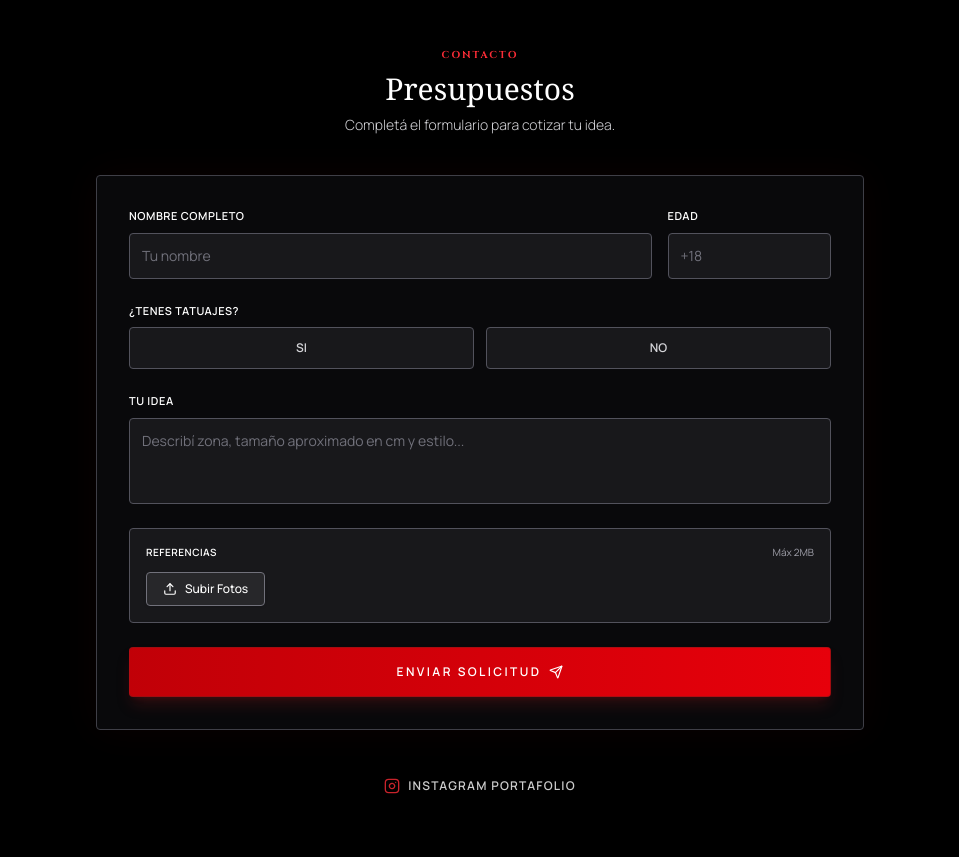
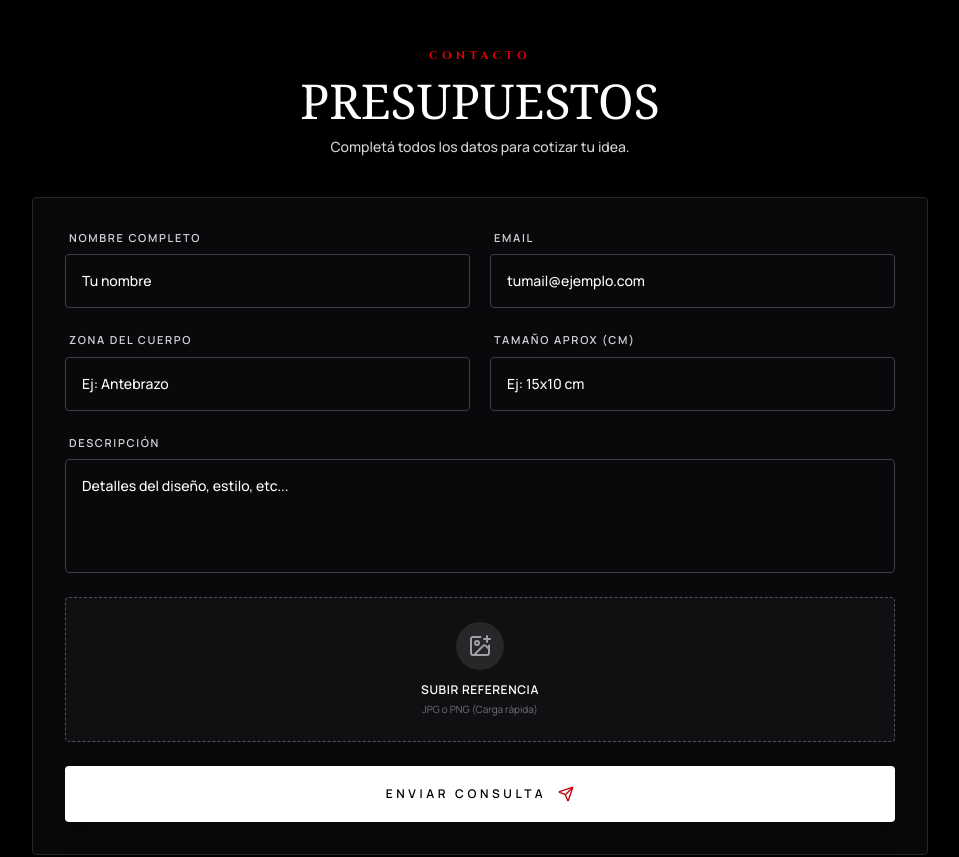
Before and after one commit to MartuGallonetti/LeoAcrataInk, a React (Vite) app: page / in a window 1280 px wide. Shown: the part 4040-4897 px from the top of the page, without its empty margins (160-1119 px from the left). Built offline with nearby package versions, Linux system fonts and the light colour scheme; the HTML template or start-up script is replaced by a standard one.

Commit message:
formulario

```diff
--- a/src/components/sections/Contact.jsx
+++ b/src/components/sections/Contact.jsx
@@ -1,65 +1,142 @@
+
+
+    // CLAVES
+
+
+
 import { useState, useRef } from 'react'
 import { motion, AnimatePresence } from 'framer-motion'
-import { Upload, X, Send, CheckCircle2, Loader2, AlertCircle, Instagram } from 'lucide-react'
+import { X, Send, CheckCircle2, Loader2, ImagePlus, AlertCircle, Instagram } from 'lucide-react'
 import emailjs from '@emailjs/browser'
-import { cn } from '../../utils/cn'
+
+// === ESTILO ANTI-FONDO BLANCO ===
+const inputStyle = {
+  WebkitBoxShadow: "0 0 0px 1000px #09090b inset",
+  WebkitTextFillColor: "white",
+  caretColor: "white"
+}
+
+const InputBase = ({ label, ...props }) => (
+  <div className="flex flex-col gap-2 group">
+    <label className="text-[11px] font-black uppercase tracking-[0.15em] text-zinc-300 ml-1">
+      {label}
+    </label>
+    <input
+      {...props}
+      style={inputStyle}
+      className="w-full bg-zinc-950 border border-zinc-700 rounded-sm px-4 py-4 text-sm text-white font-medium
+                 placeholder:text-zinc-600
+                 focus:outline-none focus:border-red-600 focus:ring-1 focus:ring-red-900
+                 transition-all appearance-none"
+    />
+  </div>
+)
 
 export default function Contact() {
   const formRef = useRef()
-  const fileInputRef = useRef()
+  const fileInputId = "file-upload-input"
+
   const [loading, setLoading] = useState(false)
+  const [loadingText, setLoadingText] = useState('')
   const [status, setStatus] = useState(null)
 
   const [form, setForm] = useState({
-    name: '',
-    age: '',
-    hasTattoos: null,
-    idea: '',
+    nombre: '',
+    email: '',
+    zona: '',
+    tamano: '',
+    mensaje: '',
     files: []
   })
 
-  // --- LÓGICA DE ARCHIVOS ---
+  // --- 1. SELECCIÓN DE FOTOS ---
   const handleFileChange = (e) => {
     if (e.target.files && e.target.files.length > 0) {
-      const newFiles = Array.from(e.target.files)
-      const validFiles = newFiles.filter(file => {
-        const sizeInMB = file.size / (1024 * 1024)
-        if (sizeInMB > 2) {
-          alert(`La imagen "${file.name}" pesa más de 2MB.`)
-          return false
-        }
-        return true
-      })
-      setForm(prev => ({ ...prev, files: [...prev.files, ...validFiles] }))
+      // Solo permitimos 1 foto para simplificar el link
+      const file = e.target.files[0];
+
+      // Validación básica (Cloudinary se banca hasta 10MB gratis)
+      if (file.size > 10 * 1024 * 1024) {
+         alert("La foto es muy pesada (Máx 10MB).");
+         return;
+      }
+
+      setForm(prev => ({ ...prev, files: [file] }));
     }
   }
 
-  const removeFile = (index) => {
-    setForm(prev => ({ ...prev, files: prev.files.filter((_, i) => i !== index) }))
+  const removeFile = () => {
+    setForm(prev => ({ ...prev, files: [] }));
+    const input = document.getElementById(fileInputId);
+    if (input) input.value = "";
   }
 
+  // --- 2. SUBIDA A CLOUDINARY ---
+  const uploadToCloudinary = async (file) => {
+    const formData = new FormData();
+    formData.append("file", file);
+
+    // === ¡PONÉ TUS CLAVES DE CLOUDINARY ACÁ! ===
+    const uploadPreset = "dfofi41bh"; // Ej: "ml_default" (lo sacás del paso 1)
+    const cloudName = "alrp7v6n";       // Ej: "martuapp"
+    // ===========================================
+
+    formData.append("upload_preset", uploadPreset);
+
+    try {
+      const response = await fetch(
+        `https://api.cloudinary.com/v1_1/${cloudName}/image/upload`,
+        { method: "POST", body: formData }
+      );
+      const data = await response.json();
+      return data.secure_url; // Esto devuelve el link https://...
+    } catch (error) {
+      console.error("Error subiendo a Cloudinary:", error);
+      throw new Error("Fallo la subida de imagen");
+    }
+  };
+
+  // --- 3. ENVÍO FINAL ---
   const handleSubmit = async (e) => {
     e.preventDefault()
     setLoading(true)
-    setStatus(null)
 
-    const serviceId = 'YOUR_SERVICE_ID'
-    const templateId = 'YOUR_TEMPLATE_ID'
-    const publicKey = 'YOUR_PUBLIC_KEY'
-
-    if (fileInputRef.current) {
-      const dataTransfer = new DataTransfer()
-      form.files.forEach(file => dataTransfer.items.add(file))
-      fileInputRef.current.files = dataTransfer.files
-    }
+    const serviceId = 'service_c4273bg'
+    const templateId = 'template_javeiqu'
+    const publicKey = 'pvDY7rIDJypYZqU6H'
 
     try {
-      await emailjs.sendForm(serviceId, templateId, formRef.current, publicKey)
+      let imageUrl = "Sin adjunto";
+
+      // A) Si hay foto, primero la subimos a la nube
+      if (form.files.length > 0) {
+        setLoadingText('Subiendo foto...');
+        imageUrl = await uploadToCloudinary(form.files[0]);
+      }
+
+      // B) Preparamos los datos para EmailJS
+      // Agregamos el link de la foto como una variable de texto
+      const templateParams = {
+        nombre: form.nombre,
+        email: form.email,
+        zona: form.zona,
+        tamano: form.tamano,
+        mensaje: form.mensaje,
+        imagen_url: imageUrl // Esta es la clave mágica
+      };
+
+      // C) Enviamos el mail
+      setLoadingText('Enviando consulta...');
+      await emailjs.send(serviceId, templateId, templateParams, publicKey);
+
       setLoading(false)
       setStatus('success')
-      setForm({ name: '', age: '', hasTattoos: null, idea: '', files: [] })
-      if(fileInputRef.current) fileInputRef.current.value = ""
-      setTimeout(() => setStatus(null), 5000)
+
+      // Limpiar
+      setForm({ nombre: '', email: '', zona: '', tamano: '', mensaje: '', files: [] })
+      const input = document.getElementById(fileInputId)
+      if (input) input.value = ""
+
     } catch (error) {
       console.error("Error:", error)
       setLoading(false)
@@ -67,163 +144,118 @@ export default function Contact() {
     }
   }
 
-  // Componente de Input (TEXTOS EN BLANCO PURO)
-  const InputBase = ({ label, ...props }) => (
-    <div className="flex flex-col gap-2">
-      {/* CAMBIO: text-white (Blanco puro para el título) */}
-      <label className="text-[11px] font-bold uppercase tracking-wider text-white">{label}</label>
-      <input
-        {...props}
-        // CAMBIO: Borde más claro (border-zinc-600) para que se vea bien el recuadro
-        className="w-full bg-zinc-900 border border-zinc-600 rounded-sm px-3 py-3 text-sm text-white focus:outline-none focus:border-red-500 focus:ring-1 focus:ring-red-500/50 transition-all placeholder-zinc-500"
-      />
-    </div>
-  )
+  return (
+    <section id="contact" className="relative py-20 px-4 bg-black border-t border-zinc-900 overflow-hidden min-h-screen flex items-center justify-center">
 
-  return (
-    <section id="contact" className="relative py-20 px-4 bg-black border-t border-zinc-800">
+      <div className="max-w-4xl w-full mx-auto relative z-10">
 
-      {/* Fondo con luz roja */}
-      <div className="absolute inset-0 bg-[radial-gradient(circle_at_center,_var(--tw-gradient-stops))] from-red-900/15 via-black to-black pointer-events-none"></div>
-
-      <div className="max-w-3xl mx-auto relative z-10">
-
-        {/* Cabecera */}
         <div className="text-center mb-10">
-          <h2 className="text-red-500 tracking-[0.2em] text-[10px] font-bold uppercase mb-2 drop-shadow-sm">Contacto</h2>
-          <h3 className="text-3xl font-serif text-white mb-2">Presupuestos</h3>
-          <p className="text-zinc-300 text-sm font-light">Completá el formulario para cotizar tu idea.</p>
+          <h2 className="text-red-600 tracking-[0.4em] text-[11px] font-black uppercase mb-3">CONTACTO</h2>
+          <h3 className="text-4xl md:text-5xl font-serif text-white mb-3">PRESUPUESTOS</h3>
+          <p className="text-zinc-300 text-sm font-medium max-w-sm mx-auto">
+            Completá todos los datos para cotizar tu idea.
+          </p>
         </div>
 
-        {/* TARJETA DEL FORMULARIO (Fondo Gris visible) */}
-        <div className="bg-zinc-950 border border-zinc-700 rounded-sm p-6 md:p-8 shadow-[0_0_40px_rgba(220,38,38,0.05)] relative overflow-hidden">
+        <div className="bg-zinc-950 border border-zinc-800 rounded-sm p-6 md:p-8 shadow-2xl relative">
 
           <form ref={formRef} onSubmit={handleSubmit} className="space-y-6 relative z-10">
 
-             {/* Overlay de Carga */}
+             {/* === CARTEL DE ÉXITO === */}
              <AnimatePresence>
-              {(loading || status === 'success') && (
+              {status === 'success' && (
                 <motion.div
                   initial={{ opacity: 0 }} animate={{ opacity: 1 }} exit={{ opacity: 0 }}
-                  className="absolute inset-0 z-50 bg-zinc-900/95 flex flex-col items-center justify-center text-center p-4 backdrop-blur-sm"
+                  className="absolute inset-0 z-50 bg-black/95 flex flex-col items-center justify-center text-center p-6 backdrop-blur-sm"
                 >
-                  {loading ? (
-                    <>
-                      <Loader2 className="animate-spin text-red-500 mb-3" size={32} />
-                      <p className="text-white text-xs tracking-widest uppercase animate-pulse">Enviando...</p>
-                    </>
-                  ) : (
-                    <>
-                      <CheckCircle2 className="text-red-500 mb-3" size={40} />
-                      <h3 className="text-lg font-bold text-white mb-1">¡Enviado!</h3>
-                      <p className="text-zinc-300 text-xs">Te responderé pronto.</p>
-                    </>
-                  )}
+                  <motion.div initial={{ scale: 0.8 }} animate={{ scale: 1 }}>
+                    <CheckCircle2 className="text-green-500 mb-5 mx-auto" size={60} />
+                    <h3 className="text-3xl font-serif text-white mb-3">¡Enviado!</h3>
+                    <p className="text-zinc-300 text-sm mb-8">Leo te responderá pronto.</p>
+                    <button type="button" onClick={() => setStatus(null)} className="bg-white text-black px-8 py-3 rounded-full text-xs font-bold uppercase tracking-widest">
+                      Cerrar
+                    </button>
+                  </motion.div>
                 </motion.div>
               )}
             </AnimatePresence>
 
-            <input type="hidden" name="has_tattoos" value={form.hasTattoos === true ? 'Sí' : 'No'} />
-
-            {/* Fila 1 */}
-            <div className="grid grid-cols-1 md:grid-cols-4 gap-4">
-              <div className="md:col-span-3">
-                <InputBase label="Nombre Completo" name="from_name" value={form.name} onChange={(e) => setForm({...form, name: e.target.value})} placeholder="Tu nombre" required />
-              </div>
-              <div className="md:col-span-1">
-                <InputBase label="Edad" type="number" name="from_age" value={form.age} onChange={(e) => setForm({...form, age: e.target.value})} placeholder="+18" required />
-              </div>
+            <div className="grid grid-cols-1 md:grid-cols-2 gap-5">
+              <InputBase label="Nombre Completo" name="nombre" value={form.nombre} onChange={(e) => setForm({...form, nombre: e.target.value})} placeholder="Tu nombre" required />
+              <InputBase label="Email" type="email" name="email" value={form.email} onChange={(e) => setForm({...form, email: e.target.value})} placeholder="tumail@ejemplo.com" required />
             </div>
 
-            {/* Fila 2: Tatuajes previos */}
-            <div className="flex flex-col gap-2">
-              {/* CAMBIO: Título en Blanco Puro */}
-              <span className="text-[11px] font-bold uppercase tracking-wider text-white">¿Tenes tatuajes?</span>
-              <div className="flex gap-3">
-                {['SI', 'NO'].map((option) => (
-                  <button
-                    key={option} type="button"
-                    onClick={() => setForm({...form, hasTattoos: option === 'SI'})}
-                    className={cn(
-                      "flex-1 py-3 text-xs border rounded-sm transition-all duration-300 font-bold",
-                      (option === 'SI' && form.hasTattoos === true) || (option === 'NO' && form.hasTattoos === false)
-                        ? "bg-red-700 border-red-700 text-white shadow-md shadow-red-900/40"
-                        // CAMBIO: Botón inactivo con texto más claro (text-zinc-300) y borde visible
-                        : "bg-zinc-900 border-zinc-600 text-zinc-300 hover:border-zinc-400 hover:text-white"
-                    )}
-                  >
-                    {option}
-                  </button>
-                ))}
-              </div>
+            <div className="grid grid-cols-1 md:grid-cols-2 gap-5">
+              <InputBase label="Zona del Cuerpo" name="zona" value={form.zona} onChange={(e) => setForm({...form, zona: e.target.value})} placeholder="Ej: Antebrazo" required />
+              <InputBase label="Tamaño Aprox (cm)" name="tamano" value={form.tamano} onChange={(e) => setForm({...form, tamano: e.target.value})} placeholder="Ej: 15x10 cm" required />
             </div>
 
-            {/* Fila 3: Idea */}
-            <div className="flex flex-col gap-2">
-              {/* CAMBIO: Título en Blanco Puro */}
-              <label className="text-[11px] font-bold uppercase tracking-wider text-white">Tu Idea</label>
+            <div className="flex flex-col gap-2 group">
+              <label className="text-[11px] font-black uppercase tracking-[0.15em] text-zinc-300 ml-1">Descripción</label>
               <textarea
-                name="message" rows={3} value={form.idea} onChange={(e) => setForm({...form, idea: e.target.value})}
-                // CAMBIO: Borde más visible (zinc-600)
-                className="w-full bg-zinc-900 border border-zinc-600 rounded-sm px-3 py-3 text-sm text-white focus:outline-none focus:border-red-500 focus:ring-1 focus:ring-red-500/50 transition-all placeholder-zinc-500 resize-none"
-                placeholder="Describí zona, tamaño aproximado en cm y estilo..." required
+                name="mensaje" rows={4} value={form.mensaje} onChange={(e) => setForm({...form, mensaje: e.target.value})}
+                style={inputStyle}
+                className="w-full bg-zinc-950 border border-zinc-700 rounded-sm px-4 py-4 text-sm text-white font-medium focus:outline-none focus:border-red-600 focus:ring-1 focus:ring-red-900 transition-all resize-none appearance-none"
+                placeholder="Detalles del diseño, estilo, etc..." required
               />
             </div>
 
-            {/* Fila 4: Archivos */}
-            <div className="bg-zinc-900 rounded-sm p-4 border border-zinc-600 hover:border-red-500/50 transition-colors">
-               <div className="flex items-center justify-between mb-3">
-                 {/* CAMBIO: Título en Blanco Puro */}
-                 <span className="text-[10px] uppercase text-white font-bold tracking-wider">Referencias</span>
-                 <span className="text-[10px] text-zinc-400">Máx 2MB</span>
-               </div>
+            {/* SECCIÓN FOTOS (Subida a Cloudinary) */}
+            <div className="space-y-3">
+               <label
+                  htmlFor={fileInputId}
+                  className="w-full border border-dashed border-zinc-600 bg-zinc-900/50 rounded-sm p-6 flex flex-col items-center justify-center gap-3 hover:bg-zinc-900 hover:border-white transition-all group cursor-pointer"
+               >
+                  <div className="p-3 bg-zinc-800 rounded-full group-hover:bg-zinc-700 transition-colors">
+                    <ImagePlus size={24} className="text-zinc-400 group-hover:text-white"/>
+                  </div>
+                  <div className="text-center">
+                    <p className="text-white text-xs font-bold uppercase tracking-wider mb-1">Subir Referencia</p>
+                    <p className="text-zinc-500 text-[10px]">JPG o PNG (Carga rápida)</p>
+                  </div>
+               </label>
 
-               <div className="flex flex-wrap items-center gap-3">
-                  <label className="cursor-pointer bg-zinc-800 hover:bg-zinc-700 text-white px-4 py-2 rounded-sm text-xs flex items-center gap-2 transition-all border border-zinc-500 hover:border-white shadow-sm font-medium">
-                     <Upload size={14} />
-                     <span>Subir Fotos</span>
-                     <input type="file" ref={fileInputRef} multiple accept="image/*" onChange={handleFileChange} className="hidden" />
-                  </label>
+               <input
+                 id={fileInputId}
+                 type="file"
+                 accept="image/*"
+                 onChange={handleFileChange}
+                 className="hidden"
+               />
 
-                  <AnimatePresence>
-                    {form.files.map((file, index) => (
-                      <motion.div initial={{opacity:0, scale:0.8}} animate={{opacity:1, scale:1}} exit={{opacity:0, scale:0.5}} key={index}
-                        className="bg-red-900/30 border border-red-500/50 px-3 py-1 rounded-sm flex items-center gap-2">
-                         <span className="text-[10px] text-white max-w-[80px] truncate">{file.name}</span>
-                         <button type="button" onClick={() => removeFile(index)} className="text-red-400 hover:text-white transition-colors"><X size={12} /></button>
-                      </motion.div>
-                    ))}
-                  </AnimatePresence>
-               </div>
+               {form.files.length > 0 && (
+                 <div className="flex justify-center mt-3">
+                     <div className="bg-zinc-800 border border-zinc-600 text-white text-[10px] px-3 py-1.5 rounded-full flex items-center gap-2">
+                         <span className="max-w-[150px] truncate font-medium">{form.files[0].name}</span>
+                         <button type="button" onClick={removeFile} className="text-red-400 hover:text-red-300 font-bold p-1"><X size={14} /></button>
+                     </div>
+                 </div>
+               )}
             </div>
 
-            {/* Botón Enviar */}
+            {/* BOTÓN ENVIAR */}
             <button
               type="submit" disabled={loading}
-              className="w-full bg-gradient-to-r from-red-700 to-red-600 hover:from-red-600 hover:to-red-500 text-white py-4 rounded-sm uppercase tracking-[0.2em] text-xs font-bold transition-all duration-300 disabled:opacity-50 disabled:cursor-not-allowed shadow-lg shadow-red-900/30 hover:shadow-red-600/40 flex justify-center items-center gap-2 group mt-4 border border-red-900/50"
+              className="w-full bg-white text-black py-5 rounded-sm uppercase tracking-[0.3em] text-xs font-black transition-transform active:scale-[0.98] flex justify-center items-center gap-3 mt-6 hover:bg-zinc-200 shadow-xl"
             >
-              <span>{loading ? 'Procesando...' : 'Enviar Solicitud'}</span>
-              {!loading && <Send size={14} className="group-hover:translate-x-1 transition-transform" />}
+              <span>{loading ? loadingText : 'Enviar Consulta'}</span>
+              {!loading && <Send size={16} className="text-red-700" />}
             </button>
 
             {status === 'error' && (
-              <div className="text-center">
-                <p className="text-red-400 text-[10px] mt-3 flex items-center justify-center gap-1 font-bold">
-                  <AlertCircle size={12} /> Error al enviar. Verifica tu conexión.
-                </p>
+              <div className="bg-red-900/20 border border-red-900/50 p-3 rounded-sm mt-4 text-center">
+                <p className="text-red-500 text-xs font-bold flex items-center justify-center gap-2"><AlertCircle size={16}/> Error al enviar.</p>
               </div>
             )}
 
           </form>
         </div>
 
-        {/* Footer */}
-        <div className="flex justify-center mt-12 opacity-80 hover:opacity-100 transition-opacity">
-          <a href="https://instagram.com/leo_acrata" target="_blank" className="flex items-center gap-2 text-white hover:text-red-400 transition-colors text-xs uppercase tracking-widest group font-bold">
-              <Instagram size={16} className="text-red-500 group-hover:scale-110 transition-transform" /> Instagram Portafolio
+        <div className="flex justify-center mt-8 pb-4">
+          <a href="https://instagram.com/leo_acrata" target="_blank" className="flex items-center gap-2 text-zinc-400 text-[10px] uppercase tracking-[0.2em] hover:text-white transition-colors font-bold p-4">
+              <Instagram size={16} /> @leo_acrata
           </a>
         </div>
-
       </div>
     </section>
   )
```
